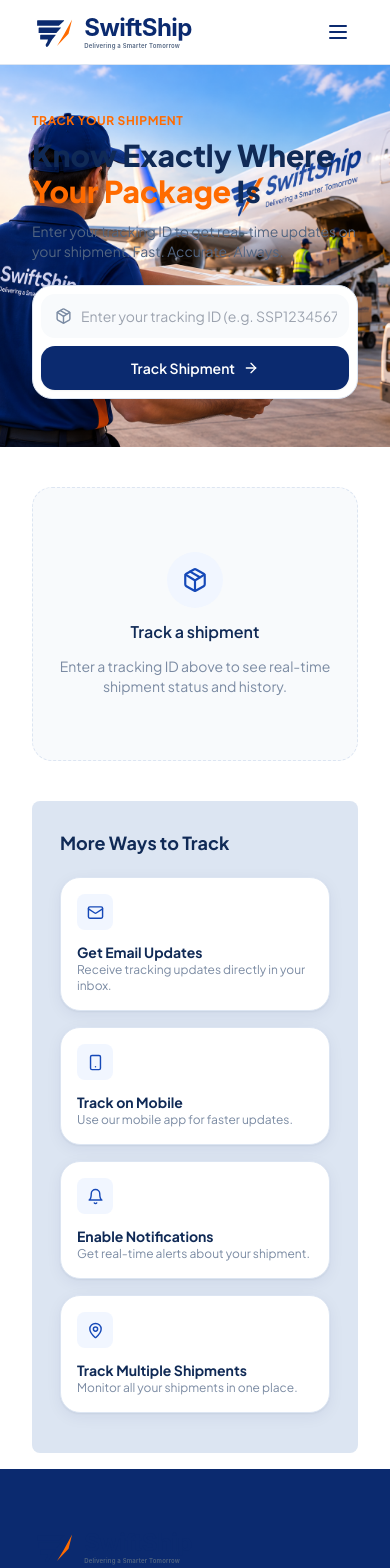
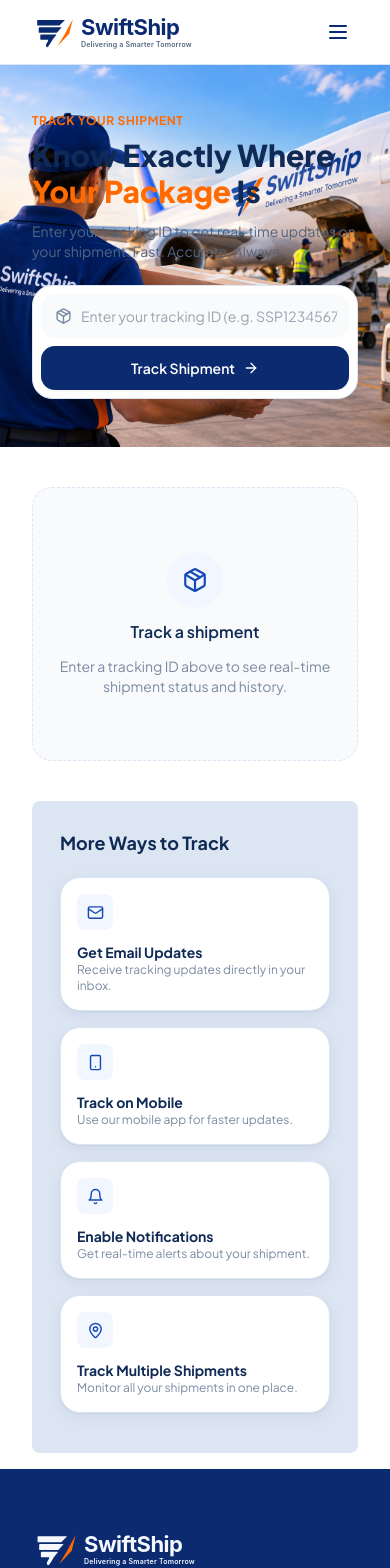
Before and after one commit to varunvarunsr05-cp/Swift-Ship.v2, a React (Vite) app in the folder client/: page /track in a window 390 px wide. Shown: the top 1568 px of the page. Built offline with nearby package versions, Linux system fonts and the light colour scheme.

Commit message:
added logo for footer, logo size dcrs, admin logo chng, and fixed mobiles responsiveness in admin pages

```diff
--- a/client/src/components/Footer.jsx
+++ b/client/src/components/Footer.jsx
@@ -1,13 +1,15 @@
 import { Link } from 'react-router-dom';
 import { Linkedin, Twitter, Instagram, Youtube, Mail, ArrowRight } from 'lucide-react';
-import Logo from './Logo';
+// import Logo from './Logo';
+import WhiteLogo from './WhiteLogo';
+
 
 export default function Footer() {
   return (
     <footer className="bg-navy text-white">
       <div className="max-w-screen-2xl mx-8 grid grid-cols-1 gap-10 py-14 sm:grid-cols-2 lg:grid-cols-4">
         <div>
-          <Logo light />
+          <WhiteLogo light />
           <p className="mt-4 max-w-xs text-sm text-white/70">
             Reliable courier and logistics solutions for individuals and businesses. Because every delivery moves a brighter tomorrow.
           </p>
--- a/client/src/components/Logo.jsx
+++ b/client/src/components/Logo.jsx
@@ -5,12 +5,12 @@
  * tail, crossed by a single orange diagonal blade.
  * Colors match the brand palette exactly: navy #0B2A6F, orange #FF6B00.
  */
-export default function SwiftShipMark({ className = "w-40 h-auto" }) {
+export default function SwiftShipMark({ className = "w-35 h-auto" }) {
     return (
     <div className={`flex items-center ${className}`}>
         <svg
-            width="48"
-            height="48"
+            width="45"
+            height="44"
             viewBox="0 0 1300 1150"
             xmlns="http://www.w3.org/2000/svg"
             className={className}
@@ -75,12 +75,12 @@
         </svg>
 
      {/* Wordmark */}
-      <div className="ml-2 flex flex-col leading-none">
-        <span className="font-['Inter'] text-[24px] font-bold tracking-[-0.5px] text-[#0B2A6F]">
+      <div className="ml-1 flex flex-col leading-none">
+        <span className="font-['Inter'] text-[22px] font-bold tracking-[-0.5px] text-[#0B2A6F]">
           SwiftShip
         </span>
 
-        <span className="mt-[3px] font-['Inter'] text-[6px] font-semibold tracking-[0.2px] text-[#526581]">
+        <span className="mt-[3px] font-['Inter'] text-[7px] font-semibold tracking-[0.2px] text-[#526581]">
           Delivering a Smarter Tomorrow
         </span>
       </div>
--- a/client/src/components/log.jsx
+++ b/client/src/components/WhiteLogo.jsx
@@ -5,7 +5,7 @@
  * tail, crossed by a single orange diagonal blade.
  * Colors match the brand palette exactly: navy #0B2A6F, orange #FF6B00.
  */
-export default function SwiftShipMark({ className = "w-40 h-auto" }) {
+export default function WhiteLogo({ className = "w-35 h-auto" }) {
     return (
     <div className={`flex items-center ${className}`}>
         <svg
@@ -26,7 +26,7 @@
            L946,238
            Q952,230 940,230
            Z"
-                fill="#0B2A6F"
+                fill="#f5f8ff"
             />
 
             {/* Band 2 — middle */}
@@ -38,7 +38,7 @@
            L852,448
            Q858,440 846,440
            Z"
-                fill="#0B2A6F"
+                fill="#f5f8ff"
             />
 
             {/* Band 3 + tapering tail */}
@@ -59,7 +59,7 @@
            Q486,978 512,932
            Q560,850 592,796
            Z"
-                fill="#0B2A6F"
+                fill="#f5f8ff"
                 fillRule="nonzero"
             />
 
@@ -75,12 +75,12 @@
         </svg>
 
      {/* Wordmark */}
-      <div className="ml-2 flex flex-col leading-none">
-        <span className="font-['Inter'] text-[24px] font-bold tracking-[-0.5px] text-[#0B2A6F]">
+      <div className="ml-1 flex flex-col leading-none">
+        <span className="font-['Inter'] text-[22px] font-bold tracking-[-0.5px] text-[#f5f8ff]">
           SwiftShip
         </span>
 
-        <span className="mt-[3px] font-['Inter'] text-[6px] font-semibold tracking-[0.2px] text-[#526581]">
+        <span className="mt-[3px] font-['Inter'] text-[7px] font-semibold tracking-[0.2px] text-[#f5f8ff]">
           Delivering a Smarter Tomorrow
         </span>
       </div>
--- a/client/src/components/admin/AdminLayout.jsx
+++ b/client/src/components/admin/AdminLayout.jsx
@@ -5,7 +5,8 @@
   Search, Bell, ChevronDown, LogOut, Menu, X,
 } from 'lucide-react';
 import { useAuth } from '../../context/AuthContext';
-import Logo from '../Logo';
+import WhiteLogo from '../WhiteLogo';
+
 
 const navItems = [
   { to: '/admin/dashboard', label: 'Dashboard', icon: LayoutDashboard },
@@ -28,11 +29,11 @@
   };
 
   return (
-    <div className="flex min-h-screen bg-off-white">
+    <div className="flex min-w-screen bg-off-white">
       {/* Sidebar */}
       <aside className={`fixed inset-y-0 left-0 z-40 flex w-64 flex-col bg-navy px-4 py-6 transition-transform lg:static lg:translate-x-0 ${sidebarOpen ? 'translate-x-0' : '-translate-x-full'}`}>
         <div className="flex items-center justify-between px-1">
-          <Logo light size="sm" />
+          <WhiteLogo light size="sm" />
           <button className="text-white lg:hidden" onClick={() => setSidebarOpen(false)}><X size={20} /></button>
         </div>
 
--- a/client/src/pages/admin/AdminLogin.jsx
+++ b/client/src/pages/admin/AdminLogin.jsx
@@ -113,7 +113,7 @@
             <div className="flex items-center gap-3 text-xs text-text-muted"><span className="h-px flex-1 bg-border" /> or <span className="h-px flex-1 bg-border" /></div>
             <button type="button" className="btn-outline w-full justify-center"><ShieldCheck size={16} /> Login with SSO</button>
             <p className="text-center text-[11px] text-text-muted">Restricted access. Authorized personnel only.</p>
-            <p className="rounded-lg bg-light-blue-bg p-2.5 text-center text-[11px] text-text-secondary">Demo: admin@swiftship.com / Admin@123</p>
+            {/* <p className="rounded-lg bg-light-blue-bg p-2.5 text-center text-[11px] text-text-secondary">Demo: admin@swiftship.com / Admin@123</p> */}
           </form>
         </div>
       </div>
--- a/client/src/pages/admin/AdminServices.jsx
+++ b/client/src/pages/admin/AdminServices.jsx
@@ -75,7 +75,8 @@
         <StatCard icon={PauseCircle} value={inactive} label="Inactive Service" color="orange" />
         <StatCard icon={Clock3} value={review} label="Under Review" color="red" />
       </div>
-
+      <div className="grid grid-cols-1 gap-5 lg:grid-cols-2">
+        <div className="lg:col-span-2">
         <div className="mb-4 flex flex-col gap-3 sm:flex-row">
           <div className="relative flex-1">
             <Search size={16} className="absolute left-3.5 top-1/2 -translate-y-1/2 text-text-muted" />
@@ -153,6 +154,8 @@
             </form>
           </SlideOver>
         )}
+      </div>
+      </div>
     </AdminLayout>
   );
 }
--- a/client/src/pages/admin/AdminUsers.jsx
+++ b/client/src/pages/admin/AdminUsers.jsx
@@ -48,7 +48,8 @@
         <StatCard icon={UserX} value={inactive} label="Deactivated" color="red" />
         <StatCard icon={ShieldCheck} value={admins} label="Admins" color="orange" />
       </div>
-
+      <div className="grid w-full grid-cols-1 gap-5 lg:grid-cols-2">
+        <div className="lg:col-span-2">
         <div className="mb-4 flex flex-col gap-3 sm:flex-row">
           <div className="relative flex-1">
             <Search size={16} className="absolute left-3.5 top-1/2 -translate-y-1/2 text-text-muted" />
@@ -96,6 +97,8 @@
             <div className="px-4 pb-4"><Pagination page={page} pages={pages} onChange={setPage} /></div>
           </div>
         )}
+        </div>
+        </div>
     </AdminLayout>
   );
 }
```
Also changed, not shown: client/src/pages/admin/AdminShipments.jsx (+8 -4 lines). Lines whose indentation alone changed are shown as unchanged.
